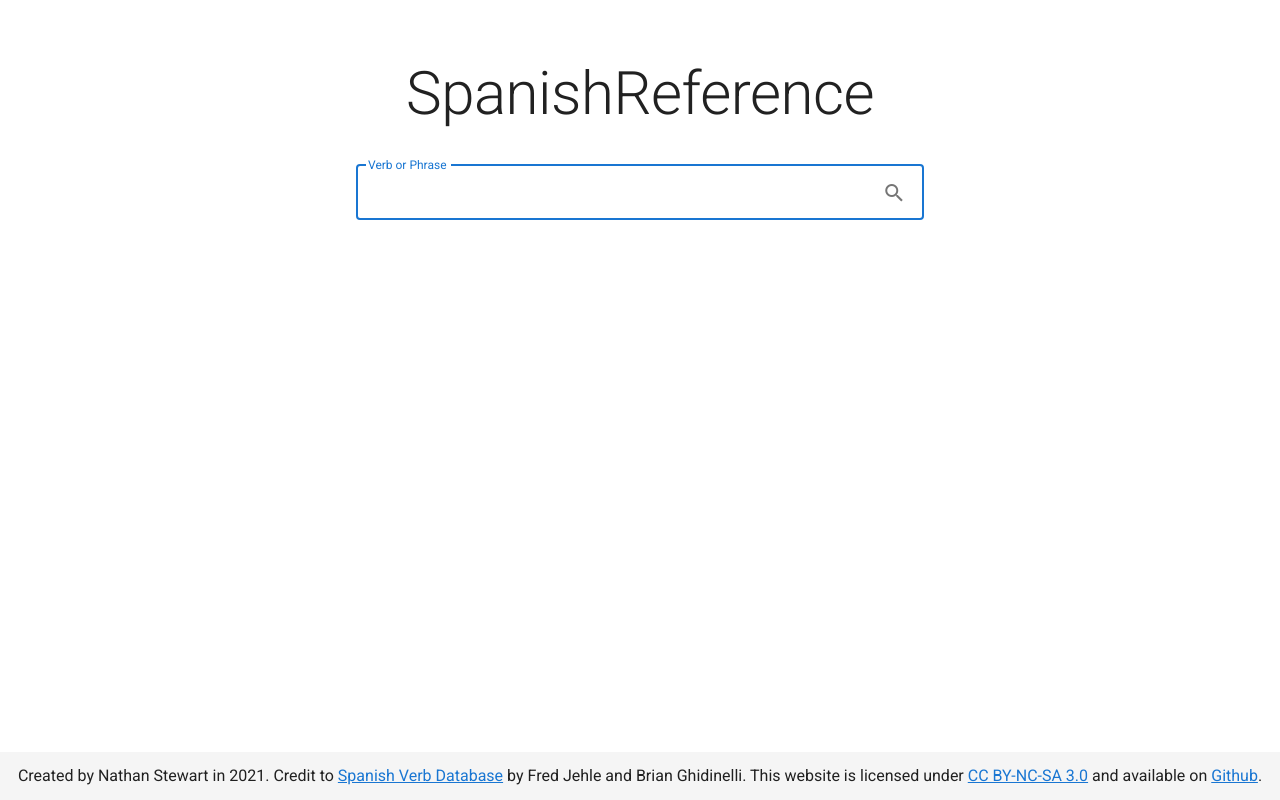
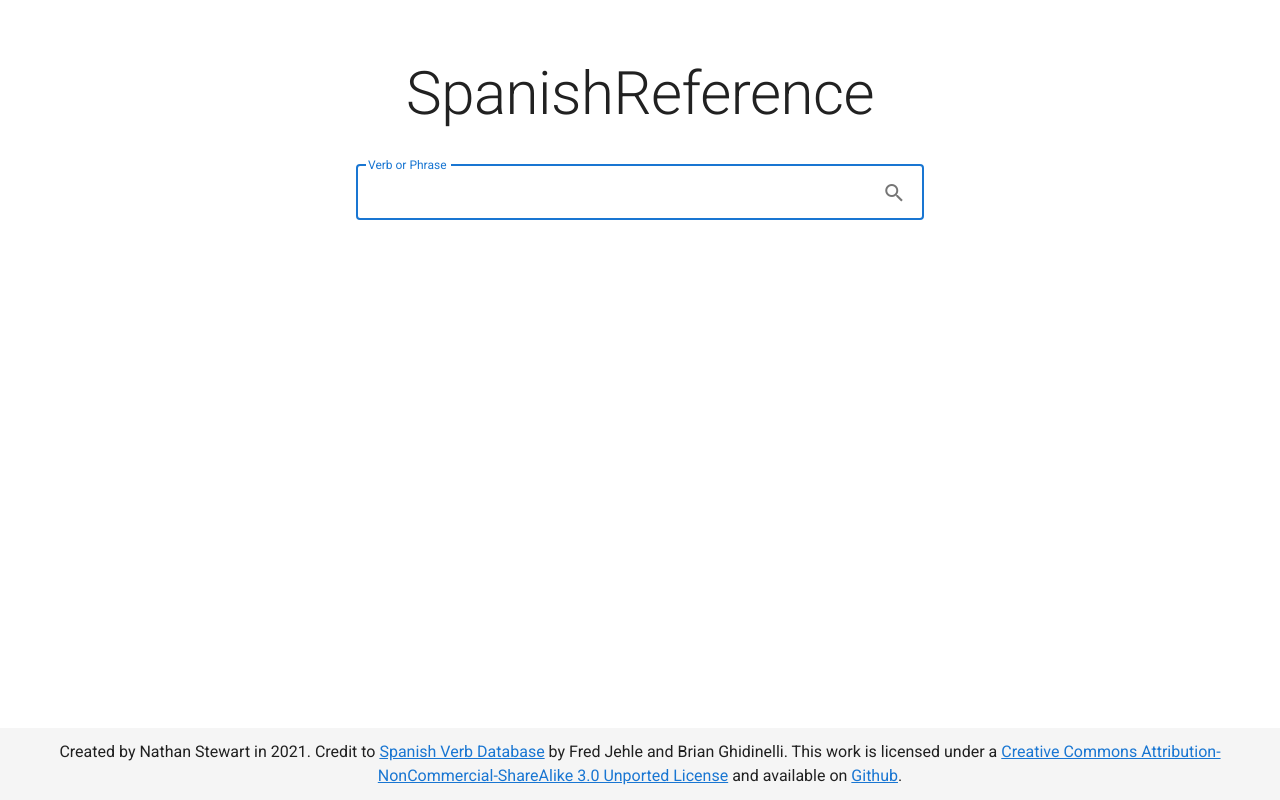
Before and after one commit to asterstewart/spanishref-client, a Vue app: page / in a window 1280 px wide. Built offline with nearby package versions, Linux system fonts and the light colour scheme.

Commit message:
License update

```diff
--- a/src/App.vue
+++ b/src/App.vue
@@ -140,7 +140,7 @@
           class="text-center"
           cols="12"
       >
-        Created by Nathan Stewart in 2021. Credit to <a target="_blank" href="https://github.com/ghidinelli/fred-jehle-spanish-verbs">Spanish Verb Database</a> by Fred Jehle and Brian Ghidinelli. This website is licensed under <a target="_blank" href="https://creativecommons.org/licenses/by-nc-sa/3.0/">CC BY-NC-SA 3.0</a> and available on <a target="_blank" href="https://github.com/ntstew/spanishref-client">Github</a>.
+        Created by Nathan Stewart in 2021. Credit to <a target="_blank" href="https://github.com/ghidinelli/fred-jehle-spanish-verbs">Spanish Verb Database</a> by Fred Jehle and Brian Ghidinelli. This work is licensed under a <a rel="license" href="http://creativecommons.org/licenses/by-nc-sa/3.0/">Creative Commons Attribution-NonCommercial-ShareAlike 3.0 Unported License</a> and available on <a target="_blank" href="https://github.com/ntstew/spanishref-client">Github</a>.
       </v-col>
     </v-footer>
   </v-app>
```
